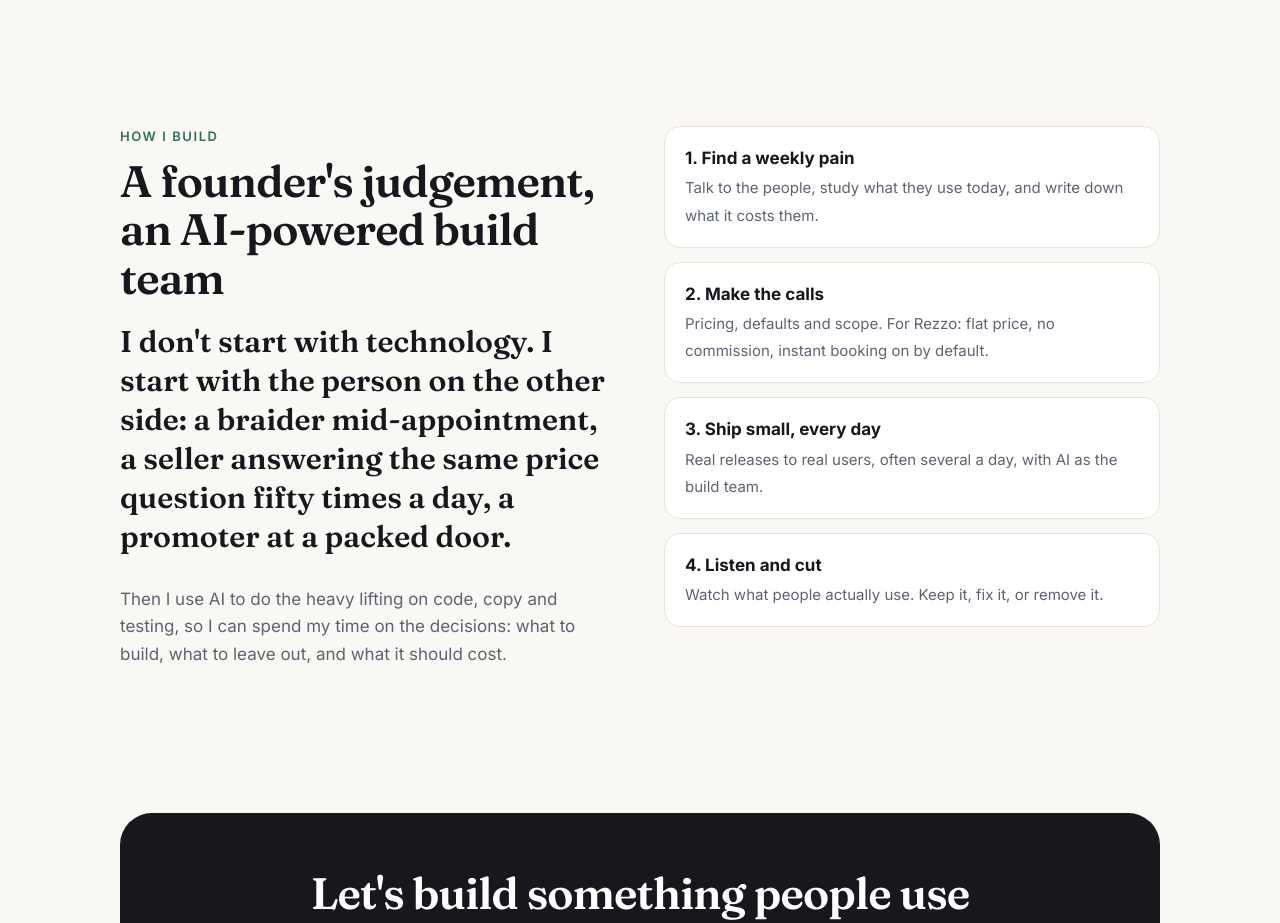
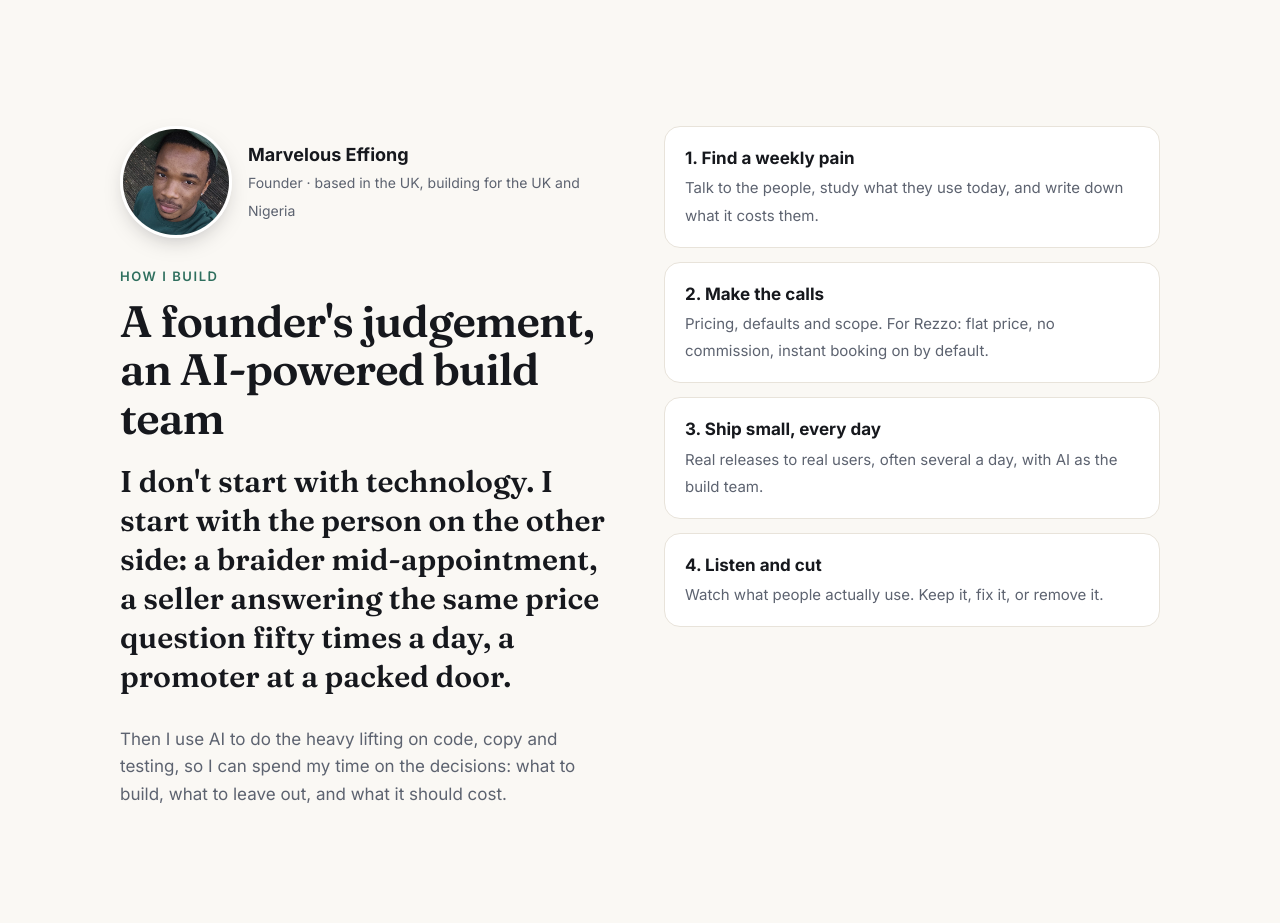
Before and after one commit to Effmarv/effmarvel, a plain HTML site: page public/index.html in a window 1280 px wide. Shown: the part 2604-3527 px from the top of the page. Drawn offline with Linux system fonts and the light colour scheme.

Commit message:
Add photo to How I build section
Co-Authored-By: Claude Opus 5.5 <noreply@anthropic.com>
Claude-Session: https://claude.ai/code/session_01E6Jw6HJcw84gpCrA9YjseN

```diff
--- a/public/index.html
+++ b/public/index.html
@@ -123,6 +123,10 @@
 
 <section id="how"><div class="wrap about">
   <div class="reveal">
+    <div class="me">
+      <img src="/img/marvelous.webp" alt="Marvelous Effiong" width="88" height="88" loading="lazy">
+      <div><b>Marvelous Effiong</b><span>Founder · based in the UK, building for the UK and Nigeria</span></div>
+    </div>
     <div class="eyebrow">How I build</div>
     <h2 style="margin:10px 0 20px">A founder's judgement, an AI-powered build team</h2>
     <p class="big">I don't start with technology. I start with the person on the other side: a braider mid-appointment, a seller answering the same price question fifty times a day, a promoter at a packed door.</p>
--- a/public/style.css
+++ b/public/style.css
@@ -131,3 +131,8 @@ footer .wrap{display:flex;justify-content:space-between;flex-wrap:wrap;gap:12px}
 .reveal{opacity:0;transform:translateY(16px);transition:opacity .6s ease,transform .6s ease}
 .reveal.in{opacity:1;transform:none}
 @media(prefers-reduced-motion:reduce){.reveal{opacity:1;transform:none;transition:none}}
+
+.me{display:flex;align-items:center;gap:16px;margin-bottom:28px}
+.me img{width:112px;height:112px;border-radius:50%;object-fit:cover;border:3px solid #fff;box-shadow:0 8px 24px -10px rgba(22,24,29,.35)}
+.me b{display:block;font-size:18px}
+.me span{font-size:14px;color:var(--muted)}
```
Also changed, not shown: public/img/marvelous.webp (added).
